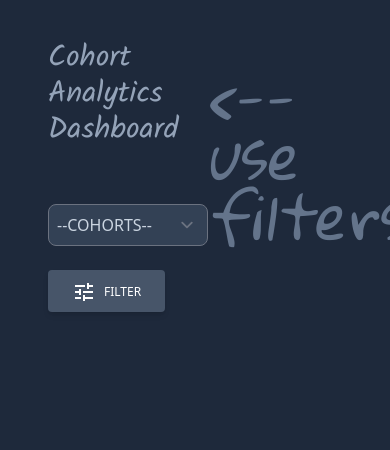
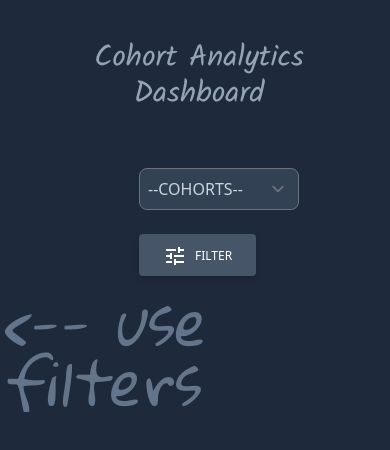
Before and after one commit to AhmedAnwarHafez/cohort-analytics-dashboard, a SvelteKit app: page / in a window 390 px wide. Shown: the top 450 px of the page. Built offline with nearby package versions, Linux system fonts and the light colour scheme.

Commit message:
make it responsive

```diff
--- a/src/routes/+layout.svelte
+++ b/src/routes/+layout.svelte
@@ -27,9 +27,11 @@
 	rel="stylesheet"
 	href="https://fonts.googleapis.com/css2?family=Material+Symbols+Outlined:opsz,wght,FILL,GRAD@20,400,0,0"
 />
-<main class="container m-auto flex">
-	<aside class="ml-12 flex flex-none basis-1/6 flex-col items-start gap-4">
-		<h1 class="m-10 ml-0 font-display text-3xl text-slate-400">Cohort Analytics Dashboard</h1>
+<main class="container m-auto flex flex-col items-center gap-4 lg:flex-row lg:items-start">
+	<aside class="ml-12 flex flex-none basis-1/6 flex-col items-center gap-4 ">
+		<h1 class="m-10 ml-0 text-center font-display text-3xl text-slate-400">
+			Cohort Analytics Dashboard
+		</h1>
 
 		<form method="get">
 			<select
@@ -80,7 +82,7 @@
 			</button>
 		</form>
 	</aside>
-	<section class="col-span-11 flex w-1/6 grow items-center justify-center">
+	<section class="col-span-11 flex  grow items-center justify-center overflow-x-hidden ">
 		{#if data.students.length > 0}
 			<article class="mt-10 ml-5" in:slide>
 				<slot />
```
